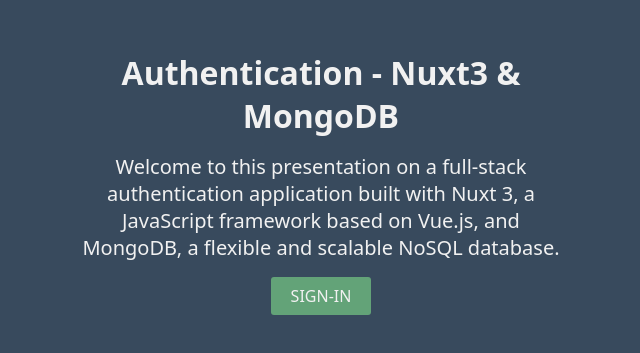
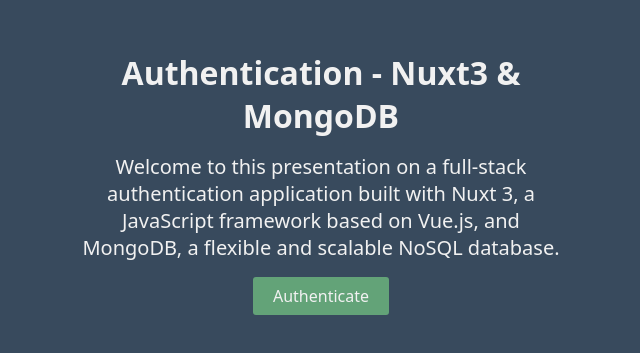
Before and after one commit to Boukidev/auth-passport-nuxt-mongo, a Nuxt app: page / in a window 1280 px wide. Shown: the part 217-570 px from the top of the page, without its empty margins (319-959 px from the left). Built offline with nearby package versions, Linux system fonts and the light colour scheme.

Commit message:
Fix: Rewrite button text & style

```diff
--- a/pages/index.vue
+++ b/pages/index.vue
@@ -6,7 +6,7 @@
       built with Nuxt 3, a JavaScript framework based on Vue.js, and MongoDB, a
       flexible and scalable NoSQL database.
     </p>
-    <nuxt-link to="/auth/signin">Sign-in</nuxt-link>
+    <nuxt-link to="/auth/signin">Authenticate</nuxt-link>
   </main>
 </template>
 
@@ -31,7 +31,6 @@
   background-color: $primary;
   color: #f1f1f1;
   border-radius: 3px;
-  text-transform: uppercase;
   &:hover {
     background-color: $primary-hover;
   }
```
